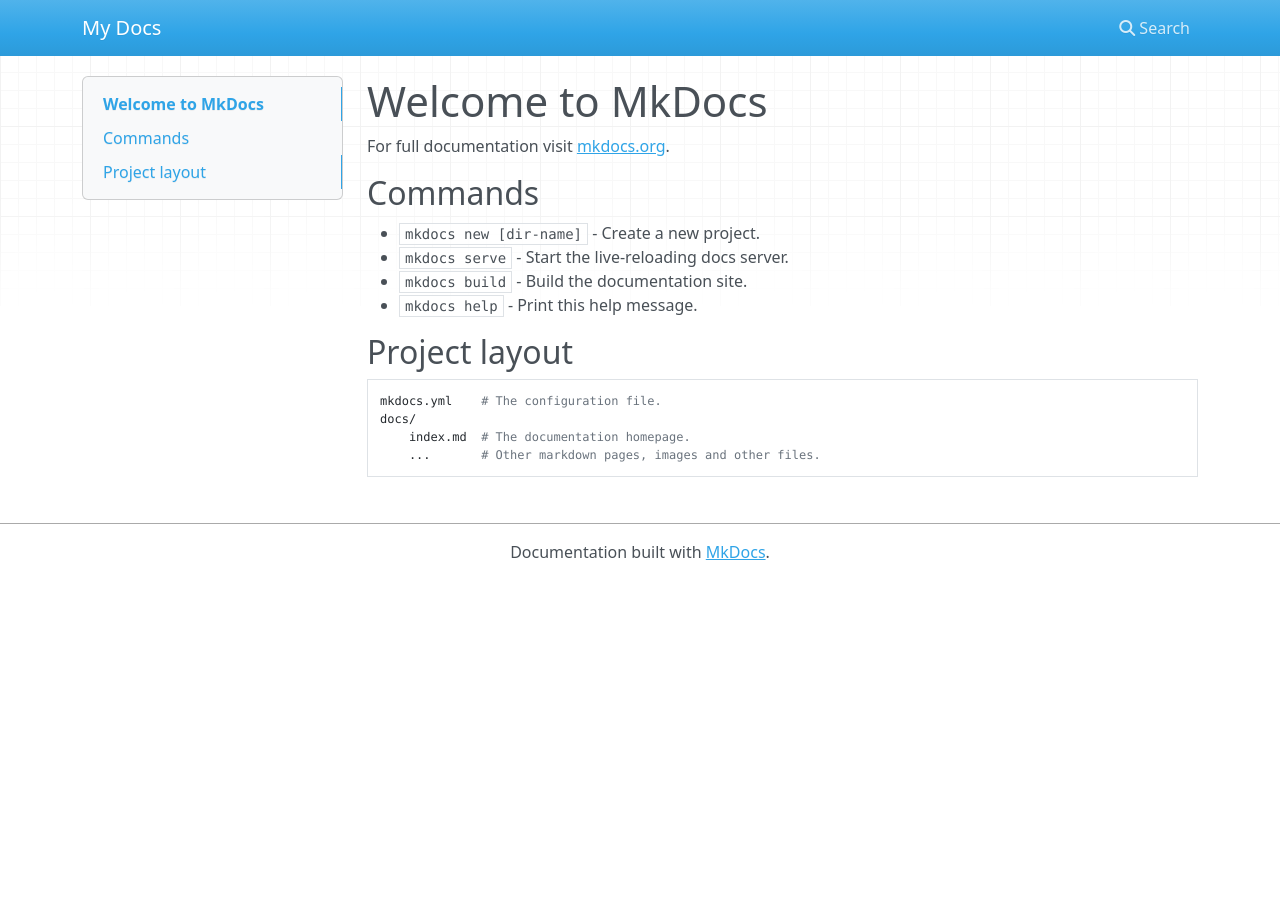
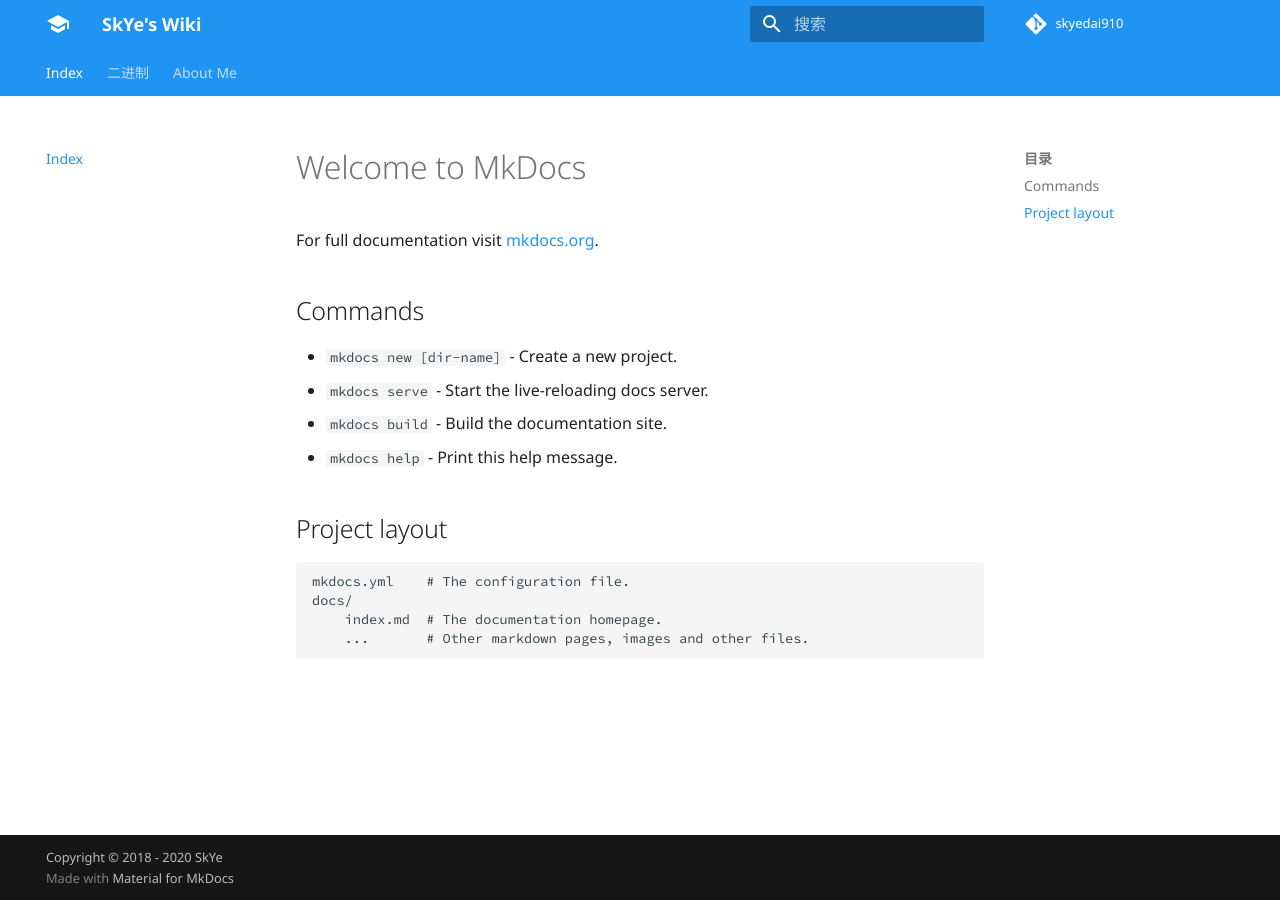
Before and after one commit to skyedai910/wiki.mrskye.cn, an MkDocs documentation site: the page built from docs/index.md, in a window 1280 px wide. Built offline with MkDocs 1.6.1 and Material for MkDocs 9.7.7, drawn with Linux system fonts in a browser that asks for light colours; nearby versions of some CDN libraries; comment, search, counter and statistics services are not loaded.

Commit message:
配置完成 v1.0

```diff
--- a/mkdocs.yml
+++ b/mkdocs.yml
@@ -1 +1,50 @@
-site_name: My Docs
+# Project Information
+site_name: SkYe's Wiki
+site_description: SkYe's Wiki
+site_author: SkYe
+site_url: https://wiki.mrskye.cn/
+google_analytics: []
+
+nav:
+  - Index: index.md
+  - 二进制:
+    - ELF安全防护机制:
+        - ELF安全防御机制小结: ELF Security protection/ELF Security protection summary.md
+  - About Me: about.md
+
+# Repository
+repo_name: 'skyedai910'
+repo_url: 'https://github.com/skyedai910/wiki.mrskye.cn'
+edit_uri: 'blob/master/docs/'
+
+# Copyright
+copyright: 'Copyright &copy; 2018 - 2020 SkYe'
+
+# Customization
+extra:
+  search:
+    language: 'zh'
+  disqus: 'SkYe'
+  copyright: 'CC BY-NC-SA 4.0'
+extra_javascript:
+  - 'https://cdnjs.loli.net/ajax/libs/pangu/3.3.0/pangu.min.js'
+  - '_static/js/extra.js'
+  - 'https://cdnjs.loli.net/ajax/libs/mathjax/2.7.2/MathJax.js?config=TeX-MML-AM_CHTML'
+
+extra_css:
+  - '_static/css/extra.css'
+
+# Theme
+theme:
+  name: 'material'
+  language: 'zh'
+  palette:
+    primary: 'blue'
+    accent: 'red'
+  logo:
+    icon: 'school'
+  feature:
+    tabs: true
+  font:
+    text: 'Noto Sans'
+    code: 'Source Code Pro'
```
Also changed, not shown: readme.md (added, +1 -0 lines), docs/ELF Security protection/ELF Security protection summary.md (added), docs/about.md (added).
